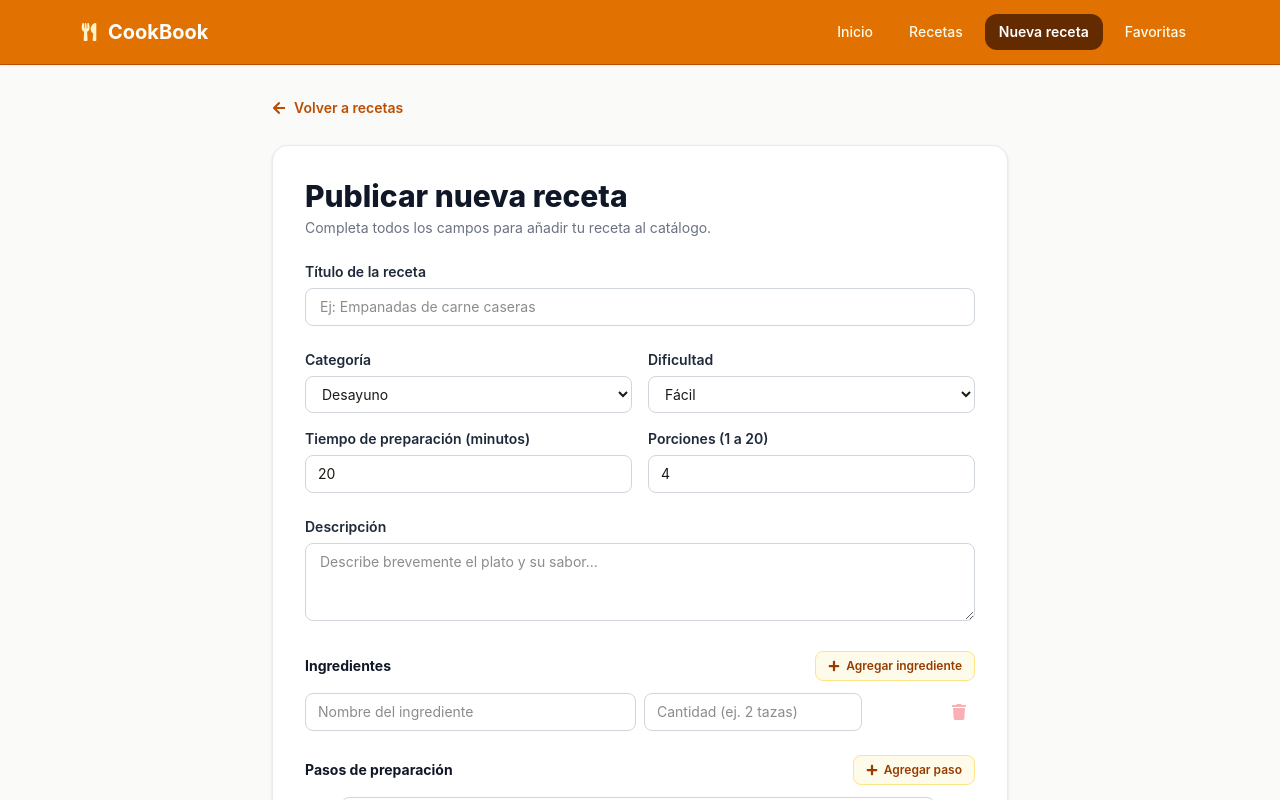
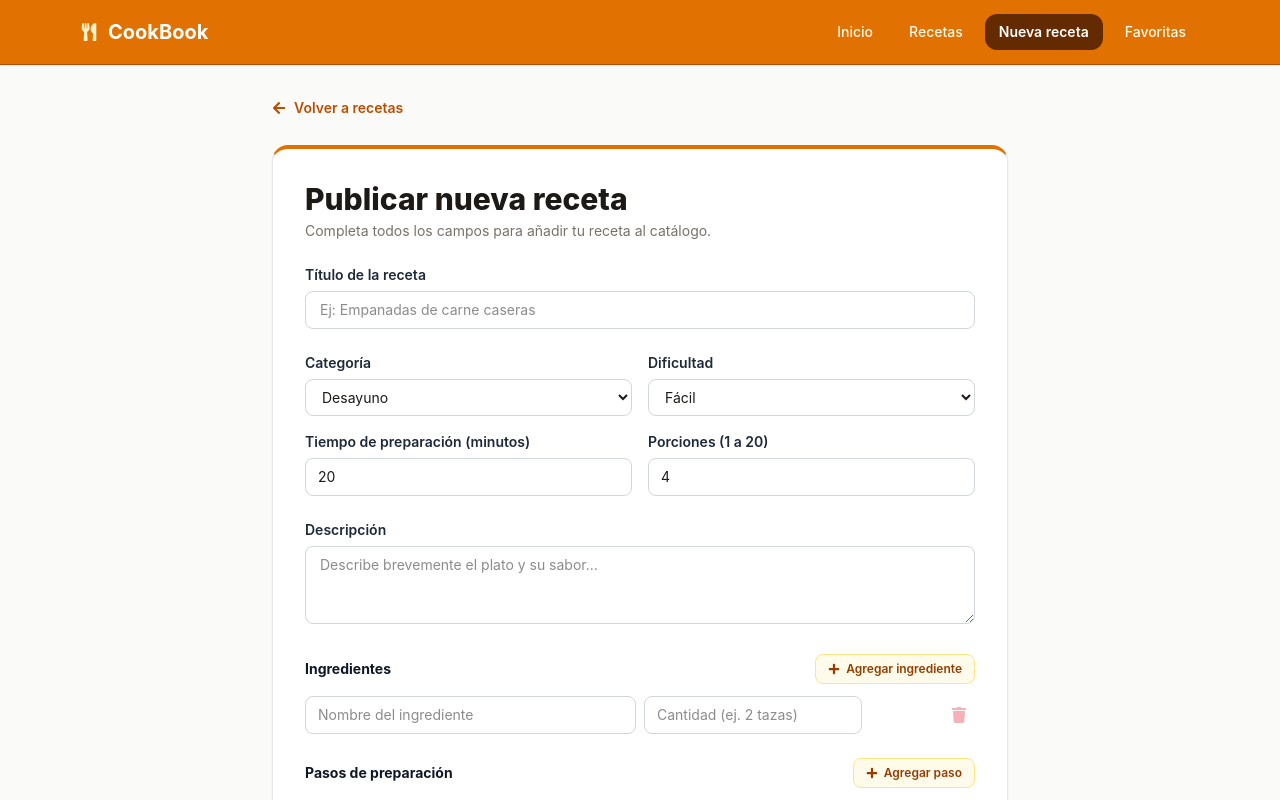
Before and after one commit to gsharik-hue/Proyecto-Recetario-web-React, a React (Vite) app: page /add-recipe in a window 1280 px wide. Shown: the top 800 px of the page. Built offline with nearby package versions, Linux system fonts and the light colour scheme.

Commit message:
style: refina estructura de formulario y tarjeta de publicación

```diff
--- a/src/pages/AddRecipePage.jsx
+++ b/src/pages/AddRecipePage.jsx
@@ -24,7 +24,10 @@ const AddRecipePage = () => {
   return (
     <section className="max-w-3xl mx-auto px-4 py-8">
       <title>Publicar nueva receta | CookBook</title>
-      <meta name="description" content="Completa todos los campos para añadir tu receta al catálogo." />
+      <meta
+        name="description"
+        content="Completa todos los campos para añadir tu receta al catálogo."
+      />
 
       <div className="mb-6">
         <Link
@@ -36,12 +39,12 @@ const AddRecipePage = () => {
         </Link>
       </div>
 
-      <div className="bg-white rounded-2xl shadow-sm border border-gray-200/80 p-6 sm:p-8">
+      <div className="bg-white rounded-2xl border-t-4 border-t-amber-600 border-x border-b border-stone-200/90 shadow-xs p-6 sm:p-8">
         <div className="mb-6">
-          <h1 className="text-3xl font-extrabold text-gray-900 mb-1">
+          <h1 className="text-3xl font-extrabold text-stone-900 mb-1">
             Publicar nueva receta
           </h1>
-          <p className="text-sm text-gray-500">
+          <p className="text-sm text-stone-500">
             Completa todos los campos para añadir tu receta al catálogo.
           </p>
         </div>
```
